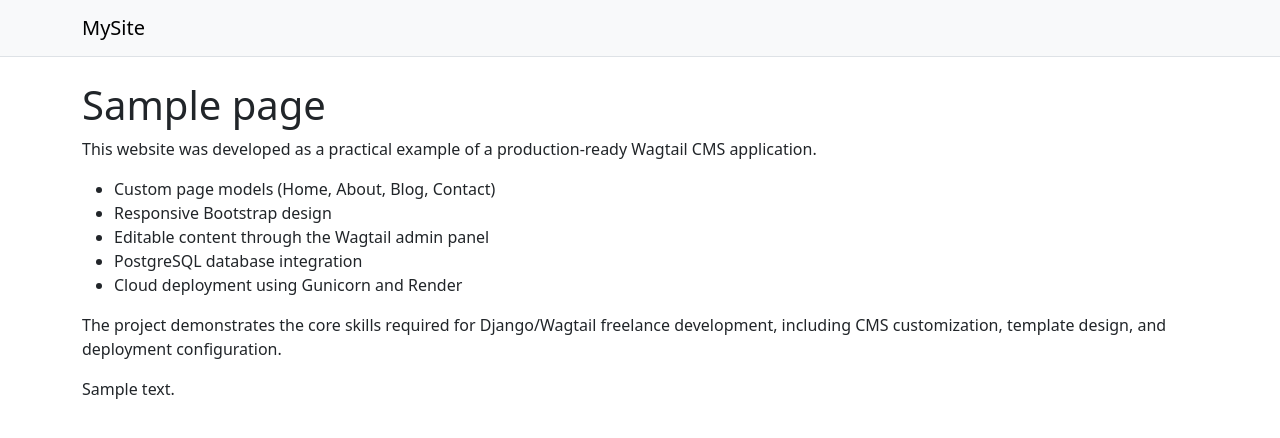
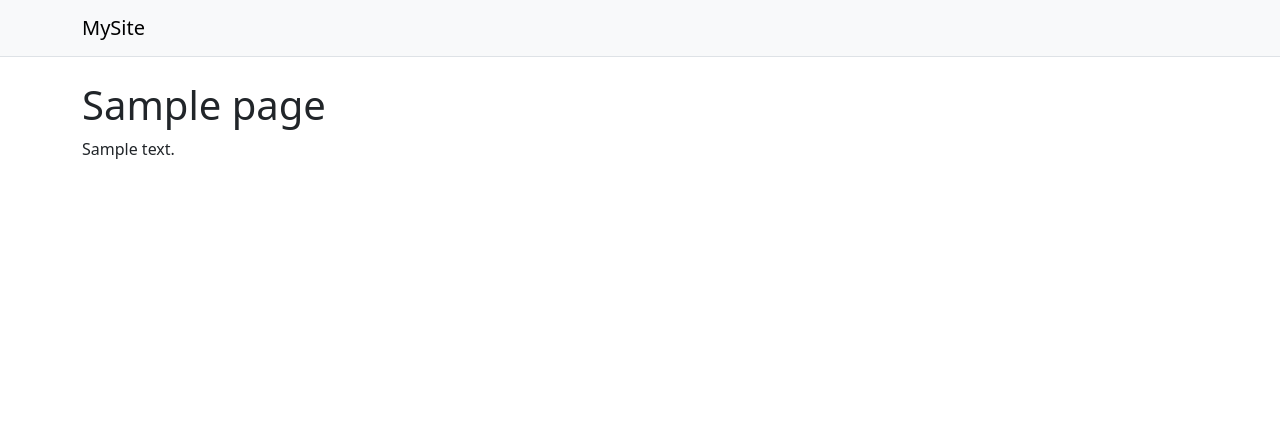
Before and after one commit to Jasmindelic80/newsite, a Django app: template website/home/templates/home/about_page.html in a window 1280 px wide. Shown: the top 438 px of the page. Run offline with Django 5.2, Linux system fonts and the light colour scheme; the template is opened without the code that fills it: most values are stand-ins (such as "Sample title", 1, 10 or a date in 2020).

Commit message:
newsite 2

```diff
--- a/website/home/templates/home/about_page.html
+++ b/website/home/templates/home/about_page.html
@@ -3,20 +3,6 @@
 
 {% block content %}
   <h1>{{ page.title }}</h1>
-    <p>This website was developed as a practical example of a production-ready Wagtail CMS application.</p>
-
-  <ul>
-    <li>Custom page models (Home, About, Blog, Contact)</li>
-    <li>Responsive Bootstrap design</li>
-    <li>Editable content through the Wagtail admin panel</li>
-    <li>PostgreSQL database integration</li>
-    <li>Cloud deployment using Gunicorn and Render</li>
-  </ul>
-
-  <p>
-    The project demonstrates the core skills required for Django/Wagtail freelance development,
-    including CMS customization, template design, and deployment configuration.
-  </p>
 
   {% if page.body %}
     <div>
--- a/website/home/templates/home/blog_page.html
+++ b/website/home/templates/home/blog_page.html
@@ -4,9 +4,5 @@
 {% block content %}
   <h1>{{ page.title }}</h1>
   <p class="text-muted">{{ page.date }}</p>
-  <p>
-      Django and Wagtail together provide a powerful combination for building modern content-managed websites.
-      Wagtail offers a flexible CMS interface, while Django handles the backend and database structure.
-    </p>
   <div>{{ page.body|richtext }}</div>
 {% endblock %}
--- a/website/home/templates/home/home_page.html
+++ b/website/home/templates/home/home_page.html
@@ -1,4 +1,5 @@
 {% load wagtailcore_tags %}
+
 
 <h1>{{ page.title }}</h1>
 
```
Also changed, not shown: website/home/templates/home/blog_index_page.html (+13 -2 lines).
